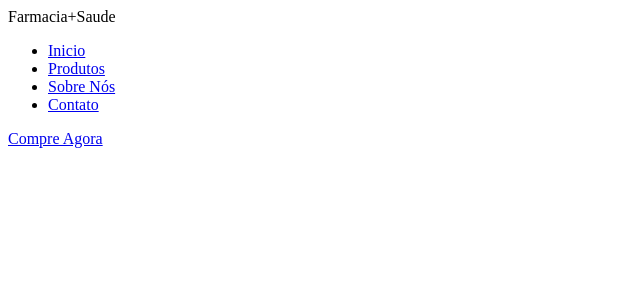
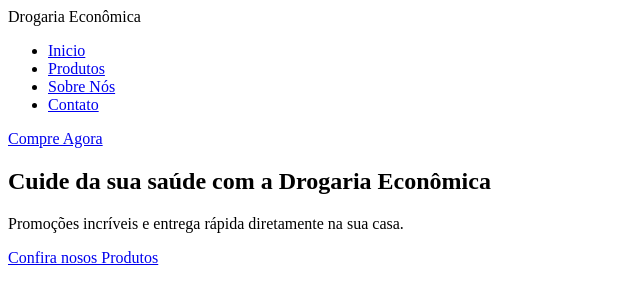
Before and after one commit to eulerfernandes/Pharmacy, a plain HTML site: page front-end/index.html in a window 1280 px wide. Shown: the whole page, without its empty margins (0-640 px from the left). Drawn offline with Linux system fonts and the light colour scheme.

Commit message:
Main Banner

```diff
--- a/front-end/index.html
+++ b/front-end/index.html
@@ -9,7 +9,7 @@
 
 <body>
     <header> <!--cabeçalho-->
-        <div class="logo">Farmacia+Saude</div>
+        <div class="logo">Drogaria Econômica</div>
         <nav>
             <Ul>
                 <li><a href="#">Inicio</a></li>
@@ -19,7 +19,15 @@
             </Ul>
         </nav>
         <a href="#" class="cta">Compre Agora</a>
-    </header> <!--cabeçalho--
+    </header> <!--cabeçalho-->
+
+
+    <!--Banner Principal-->
+    <section class="banner">
+        <h1>Cuide da sua saúde com a Drogaria Econômica</h1>
+        <p>Promoções incríveis e entrega rápida diretamente na sua casa.</p>
+        <a href="#" class="btn">Confira nosos Produtos</a>
+    </section> <!--Banner Principal-->
 
 
 
```
